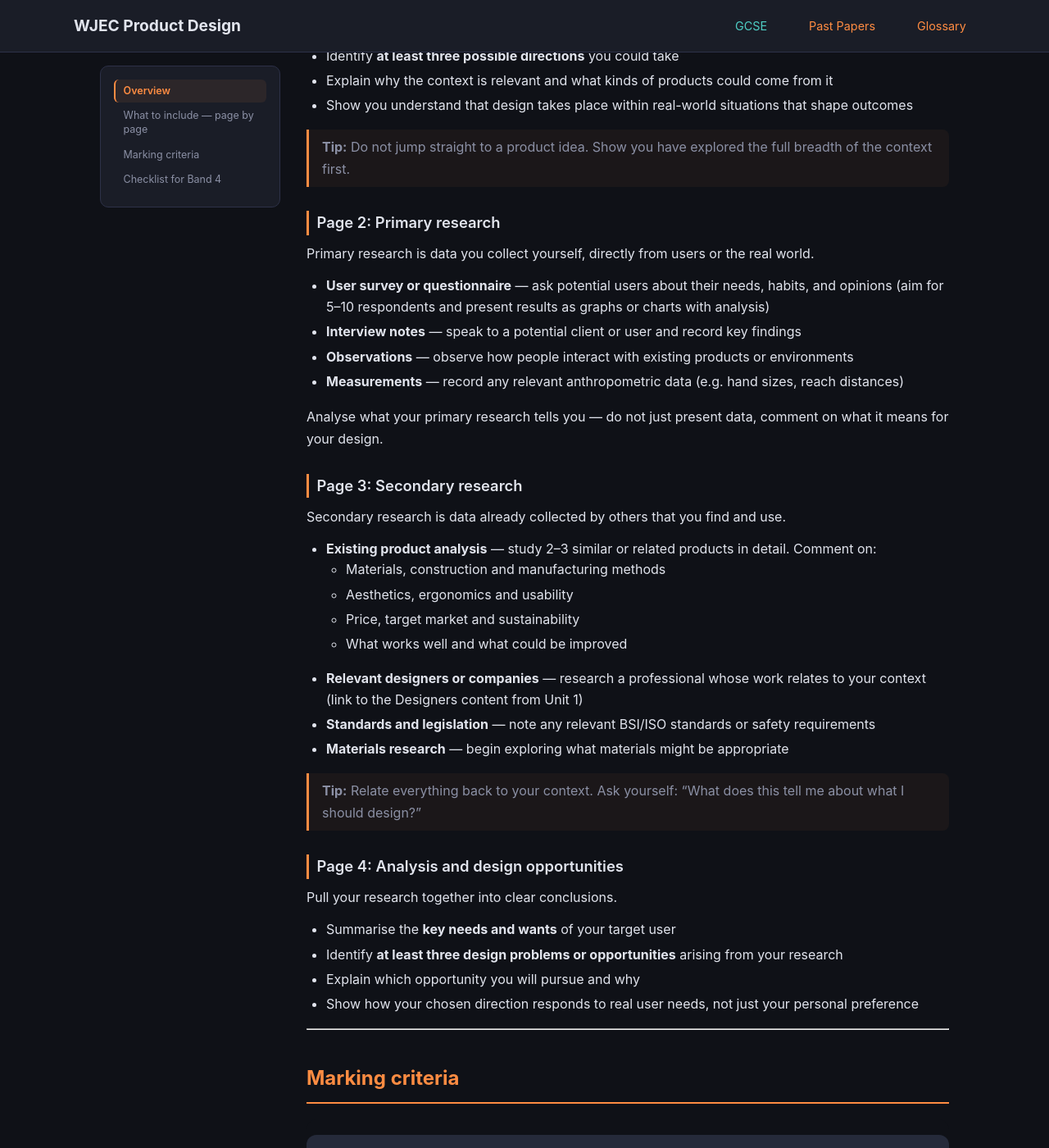
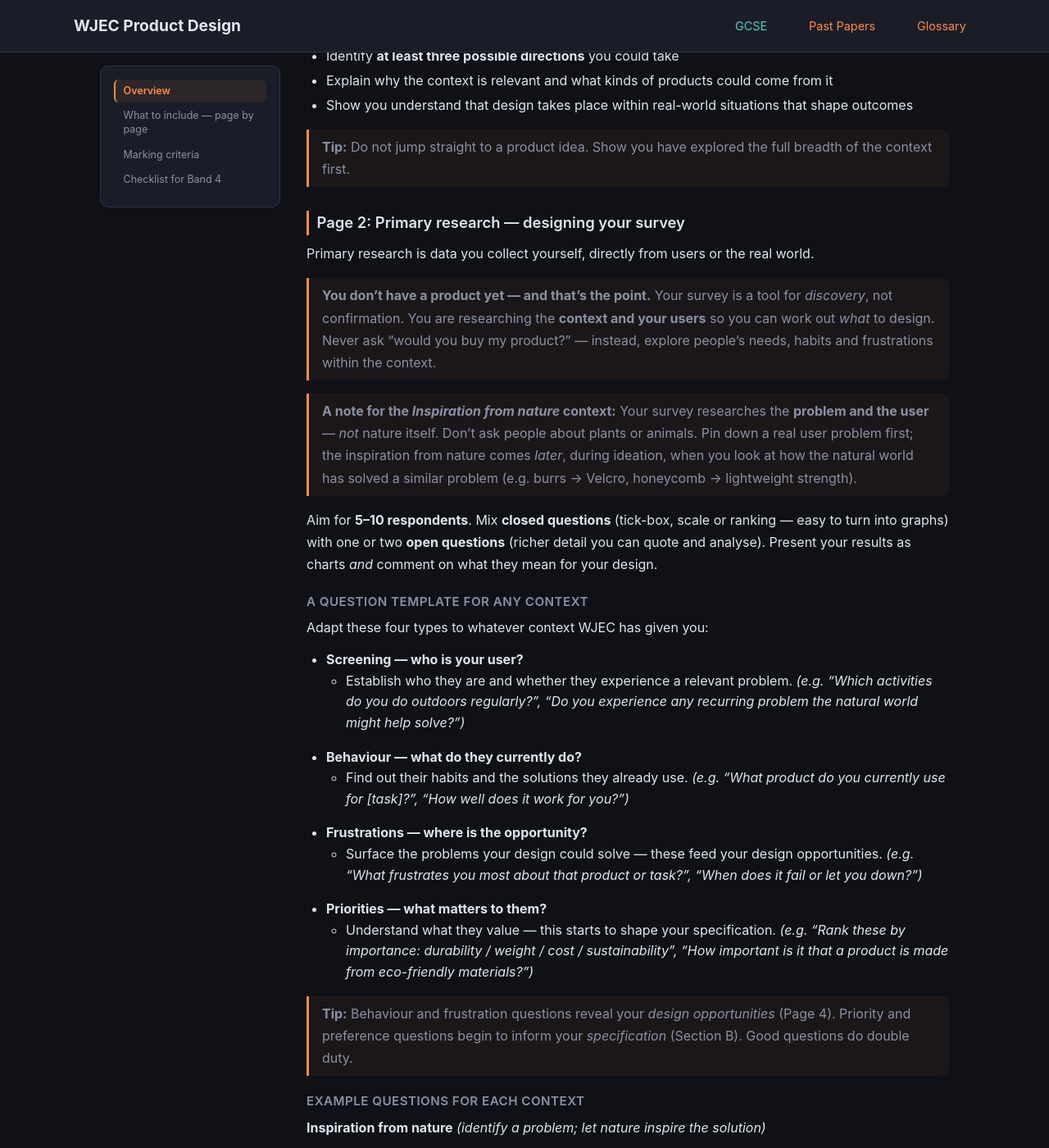
Before and after one commit to jase1979/pd, a Jekyll site: the page built from gcse/nea/section-a/index.md, in a window 1280 px wide and 1400 px high, scrolled down 670 px. Shown: the whole window at 82% size. Built offline with Jekyll 4.4.1, drawn with Linux system fonts in a browser that asks for light colours; some of the changed text lies outside the part shown.

Commit message:
Expand Section A Page 2 with full survey guidance (#1)
Adds question template (screening/behaviour/frustrations/priorities),
context-specific example questions for all three WJEC contexts, and
common mistakes to avoid, based on teacher notes.

https://claude.ai/code/session_01RxMk4scsvFBpd4Ejaq7yRg

Co-authored-by: Claude <noreply@anthropic.com>

```diff
--- a/gcse/nea/section-a/index.md
+++ b/gcse/nea/section-a/index.md
@@ -28,11 +28,60 @@ Start by unpacking the context (theme) given to you by WJEC.
 
 > **Tip:** Do not jump straight to a product idea. Show you have explored the full breadth of the context first.
 
-### Page 2: Primary research
+### Page 2: Primary research — designing your survey
 
 Primary research is data you collect yourself, directly from users or the real world.
 
-- **User survey or questionnaire** — ask potential users about their needs, habits, and opinions (aim for 5–10 respondents and present results as graphs or charts with analysis)
+> **You don't have a product yet — and that's the point.** Your survey is a tool for *discovery*, not confirmation. You are researching the **context and your users** so you can work out *what* to design. Never ask "would you buy my product?" — instead, explore people's needs, habits and frustrations within the context.
+
+> **A note for the *Inspiration from nature* context:** Your survey researches the **problem and the user** — *not* nature itself. Don't ask people about plants or animals. Pin down a real user problem first; the inspiration from nature comes *later*, during ideation, when you look at how the natural world has solved a similar problem (e.g. burrs → Velcro, honeycomb → lightweight strength).
+
+Aim for **5–10 respondents**. Mix **closed questions** (tick-box, scale or ranking — easy to turn into graphs) with one or two **open questions** (richer detail you can quote and analyse). Present your results as charts *and* comment on what they mean for your design.
+
+#### A question template for any context
+
+Adapt these four types to whatever context WJEC has given you:
+
+- **Screening — who is your user?**
+  - Establish who they are and whether they experience a relevant problem. *(e.g. "Which activities do you do outdoors regularly?", "Do you experience any recurring problem the natural world might help solve?")*
+- **Behaviour — what do they currently do?**
+  - Find out their habits and the solutions they already use. *(e.g. "What product do you currently use for [task]?", "How well does it work for you?")*
+- **Frustrations — where is the opportunity?**
+  - Surface the problems your design could solve — these feed your design opportunities. *(e.g. "What frustrates you most about that product or task?", "When does it fail or let you down?")*
+- **Priorities — what matters to them?**
+  - Understand what they value — this starts to shape your specification. *(e.g. "Rank these by importance: durability / weight / cost / sustainability", "How important is it that a product is made from eco-friendly materials?")*
+
+> **Tip:** Behaviour and frustration questions reveal your *design opportunities* (Page 4). Priority and preference questions begin to inform your *specification* (Section B). Good questions do double duty.
+
+#### Example questions for each context
+
+**Inspiration from nature** *(identify a problem; let nature inspire the solution)*
+- *Screening:* "Which everyday tasks or activities cause you the most difficulty?"
+- *Behaviour:* "What product do you currently use for that task, and how does it perform?"
+- *Frustration:* "When does that product fail, break or let you down?"
+- *Priority:* "Rank by importance: durability / weight / cost / sustainability."
+
+**Responding to climate change** *(a solution for emerging environmental conditions)*
+- *Screening:* "Which changing weather conditions affect your daily life most? (heat / flooding / storms / drought)"
+- *Behaviour:* "What do you currently do to cope with those conditions?"
+- *Frustration:* "What doesn't work well about your current approach?"
+- *Priority:* "Rank by importance: cost / effectiveness / portability / environmental impact."
+
+**Designing for future generations** *(ethical, multifunctional, inspiring products)*
+- *Screening:* "Which everyday products do you feel are wasteful or short-lived?"
+- *Behaviour:* "How long do you typically keep this kind of product before replacing it?"
+- *Frustration:* "What makes you throw a product away — and could it have lasted longer?"
+- *Priority:* "Rank by importance: ethical sourcing / multifunctionality / repairability / appeal."
+
+#### Common mistakes to avoid
+
+- **Leading questions** that push a particular answer *(e.g. "Don't you agree storage is a problem?")* — they bias your results and examiners spot them.
+- **Asking about a product you haven't designed** — there is no product yet.
+- **Presenting data without analysis** — every chart needs a sentence on what it tells you about your design.
+- **Too many open questions** — they're hard to graph; keep most questions closed.
+
+#### Other primary research methods
+
 - **Interview notes** — speak to a potential client or user and record key findings
 - **Observations** — observe how people interact with existing products or environments
 - **Measurements** — record any relevant anthropometric data (e.g. hand sizes, reach distances)
```
